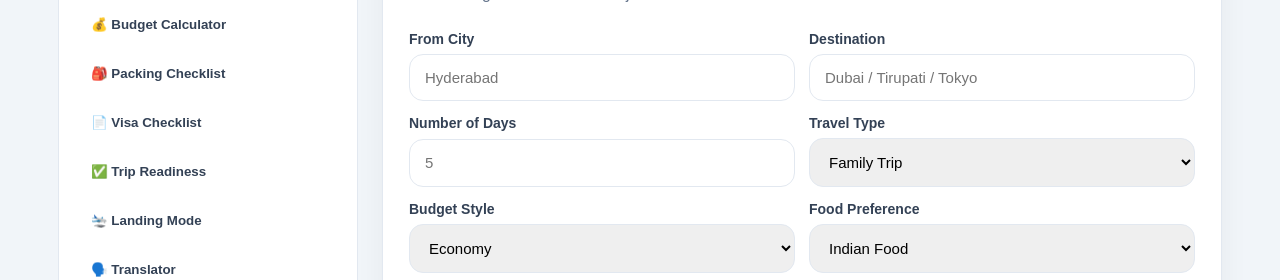
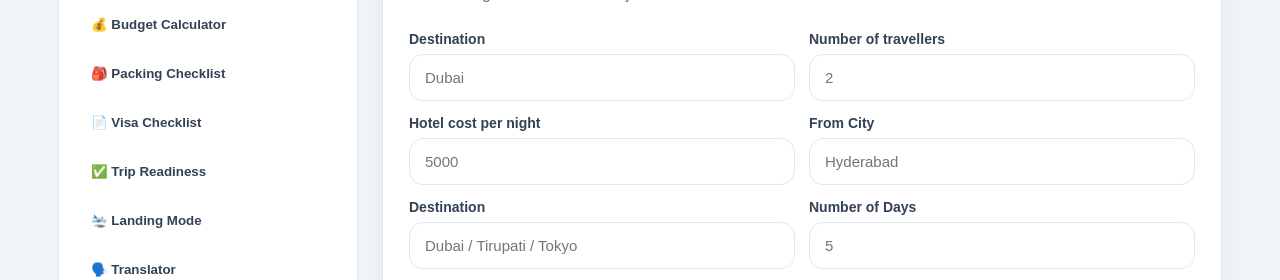
Before and after one commit to kovvurirr/myyatramate, a website: page public/app.html in a window 1280 px wide. Shown: the part 512-792 px from the top of the page. Drawn offline with Linux system fonts and the light colour scheme.

Commit message:
Update app.html

```diff
--- a/public/app.html
+++ b/public/app.html
@@ -497,6 +497,22 @@
           </p>
 
           <div class="form-grid">
+
+           <div class="form-group">
+    <label>Destination</label>
+    <input type="text" id="budgetDestination" placeholder="Dubai" />
+  </div>
+
+  <div class="form-group">
+    <label>Number of travellers</label>
+    <input type="number" id="travellers" placeholder="2" />
+  </div>
+
+  <div class="form-group">
+    <label>Hotel cost per night</label>
+    <input type="number" id="hotelCost" placeholder="5000" />
+  </div>
+
             <div class="form-group">
               <label>From City</label>
               <input id="fromCity" placeholder="Hyderabad" />
```
